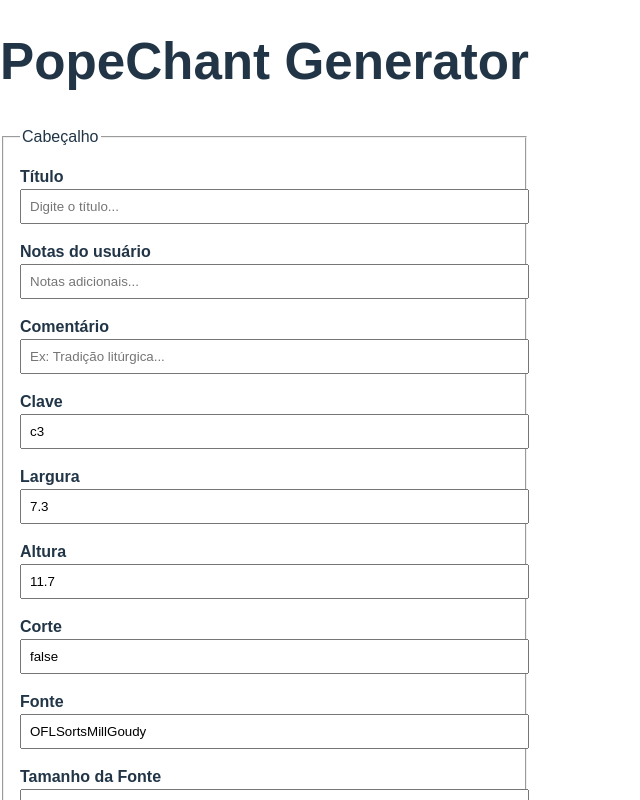
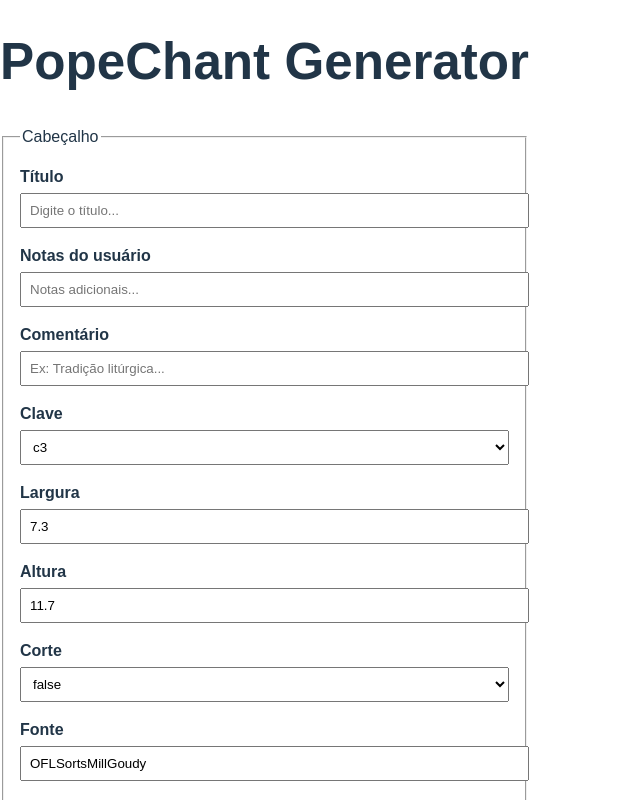
Before and after one commit to ramon-reichert/popechant, a React (Vite) app: page / in a window 1280 px wide. Shown: the top 800 px of the page, without its empty margins (0-640 px from the left). Built offline with nearby package versions, Linux system fonts and the light colour scheme.

Commit message:
fix(app): add dropdown menu to some header fields

```diff
--- a/src/App.jsx
+++ b/src/App.jsx
@@ -162,10 +162,42 @@ function App() {
   <div key={field.name} style={{ marginBottom: '1rem' }}>
     <label
       htmlFor={field.name}
-              style={{ display: 'block', fontWeight: 'bold' }}
+      style={{ display: 'block', fontWeight: 'bold', marginBottom: '0.25rem' }}
     >
       {field.label}
     </label>
+
+    {field.name === 'clef' ? (
+      <select
+        id={field.name}
+        name={field.name}
+        value={header[field.name]}
+        onChange={handleChange}
+        style={{ width: '100%', padding: '0.5rem' }}
+      >
+        {['c1', 'c2', 'c3', 'c4', 'f1', 'f2', 'f3', 'f4'].map((opt) => (
+          <option key={opt} value={opt}>
+            {opt}
+          </option>
+        ))}
+      </select>
+    ) : field.name === 'croppdf' ? (
+      <select
+        id={field.name}
+        name={field.name}
+        value={header[field.name]}
+        onChange={(e) =>
+          setHeader((prev) => ({ ...prev, [field.name]: `\`${e.target.value}\`` }))
+        }
+        style={{ width: '100%', padding: '0.5rem' }}
+      >
+        {['true', 'false'].map((opt) => (
+          <option key={opt} value={opt}>
+            {opt}
+          </option>
+        ))}
+      </select>
+    ) : (
       <input
         id={field.name}
         name={field.name}
@@ -174,8 +206,10 @@ function App() {
         onChange={handleChange}
         style={{ width: '100%', padding: '0.5rem' }}
       />
+    )}
   </div>
 ))}
+
       </fieldset>
 
       <div style={{ marginBottom: '1rem' }}>
```
Lines whose indentation alone changed are shown as unchanged.
